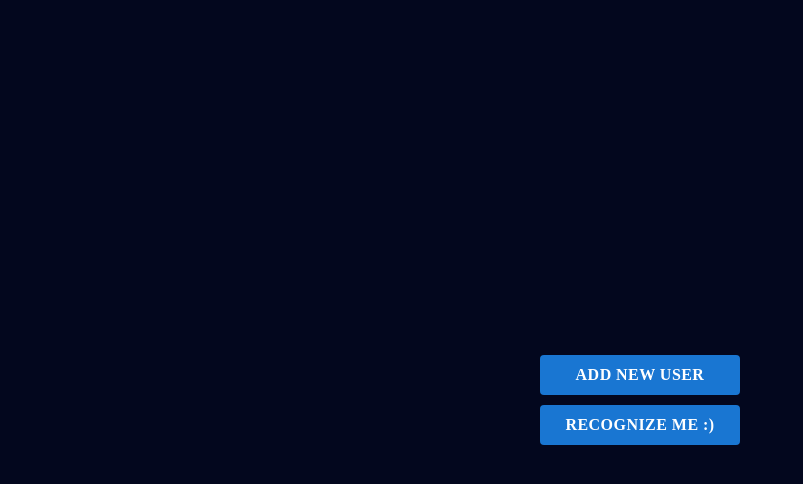
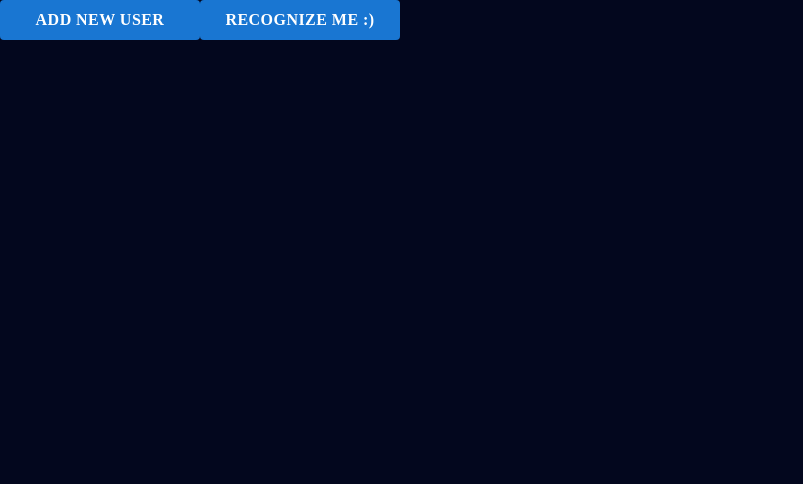
Before and after one commit to naderelzinyy/Face-emotion-detection, a React (Create React App) app in the folder frontend/my-app/: page / in a window 1280 px wide. Shown: the top 484 px of the page, without its empty margins (0-803 px from the left). Built offline with nearby package versions, Linux system fonts and the light colour scheme; the HTML template or start-up script is replaced by a standard one.

Commit message:
Corrected the call of container class.

```diff
--- a/frontend/my-app/src/Pages/home_page.css
+++ b/frontend/my-app/src/Pages/home_page.css
@@ -1,4 +1,4 @@
-container {
+.container {
     height: 100vh;
     display: flex;
     justify-content: center;
```
